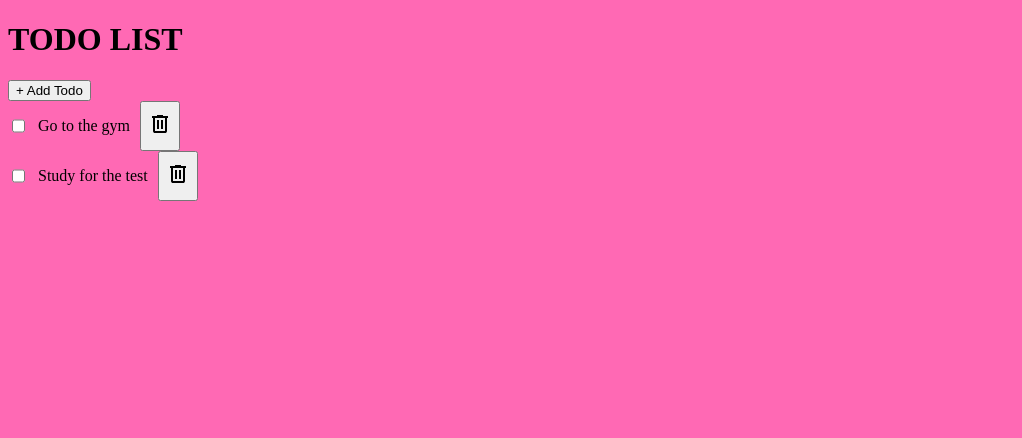
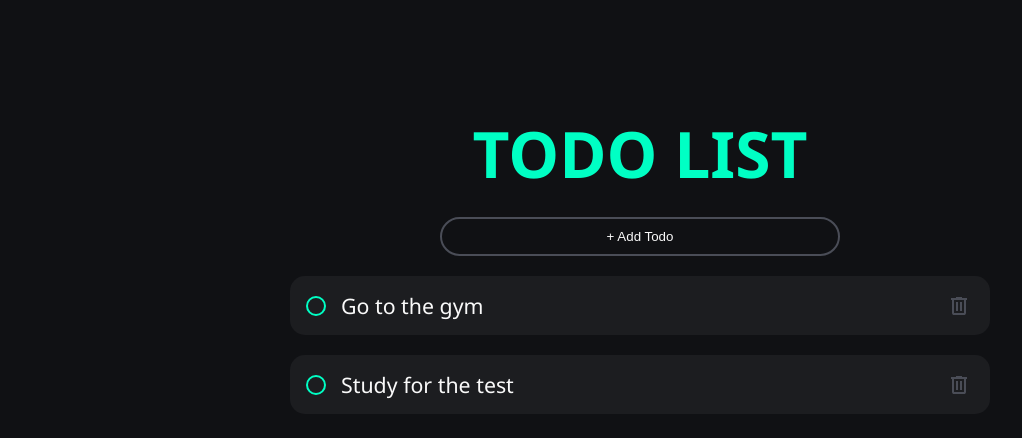
Before and after one commit to lucasbpaiva/todo-list, a website built with webpack: page src/main.html in a window 1280 px wide. Shown: the whole page, without its empty margins (0-1022 px from the left). Built offline with nearby package versions, Linux system fonts and the light colour scheme.

Commit message:
add main styles

```diff
--- a/src/style.css
+++ b/src/style.css
@@ -1,16 +1,132 @@
+:root {
+    --background: #101114;
+    --primary-color: #1C1D20;
+    --secondary-color: #4A4D57;
+    --accent-color: #00FFC4;
+    --text-color: #F9F9F9;
+    --red: #FF0033;
+}
+
+* {
+    margin: 0;
+    padding: 0;
+    box-sizing: border-box;
+}
+
+html {
+    font-family: 'Segoe UI', Tahoma, Geneva, Verdana, sans-serif;
+    font-size: 16pt;
+    color: var(--text-color);
+}
+
 body {
-    background-color: hotpink;
+    min-height: 100vh;
+    padding: 10px;
+    background-color: var(--background);
+    display: flex;
+    flex-direction: column;
+    align-items: center;
+}
+
+h1 {
+    margin-top: 100px;
+    margin-bottom: 20px;
+    font-size: 3rem;
+    text-align: center;
+    color: var(--accent-color);
+}
+
+.container {
+    width: min(700px, 100%);
+    display: flex;
+    flex-direction: column;
+    gap: 10px;
+}
+
+.addTodoBtn {
+    padding: 10px 20px;
+    width: min(400px, 100%);
+    margin-bottom: 20px;
+    background-color: var(--background);
+    border: 2px solid var(--secondary-color);
+    border-radius: 50px;
+    color: var(--text-color);
+    cursor: pointer;
 }
 
 .item {
+    margin-bottom: 10px;
+    padding: 0 16px;
+    background-color: var(--primary-color);
+    border-radius: 15px;
     display: flex;
-    gap: 10px;
+    align-items: center;
+}
+
+.todo-text {
+    padding: 15px;
+    padding-right: 0;
+    flex-grow: 1;
+    transition: 200ms ease;
+}
+
+.delete-btn {
+    padding: 3px;
+    background: none;
+    border: none;
+    display: flex;
+    justify-content: center;
+    align-items: center;
+    cursor: pointer;
+}
+
+.delete-btn svg {
+    transition: 200ms ease-in-out;
+}
+
+.delete-btn:hover svg{
+    fill: var(--red);
+}
+
+.custom-checkbox {
+    appearance: none;
+    width: 20px;
+    height: 20px;
+    border-radius: 50%;
+    border: 2px solid var(--accent-color);
+    vertical-align: bottom;
+    cursor: pointer;
+}
+
+.custom-checkbox::before {
+    display: block;
+    content: " ";
+    width: 10px;
+    height: 10px;
+    border-radius: 50%;
+    background-color: var(--accent-color);
+    font-size: 1.2em;
+    transform: translate(3px, 3px) scale(0);
+    transform-origin: center;
+    transition: all 200ms ease-in;
+}
+
+.custom-checkbox:checked::before {
+    transform: translate(3px, 3px) scale(1);
+    transition: all 200ms cubic-bezier(0.25, 0.25, 0.56, 2);
 }
 
 input[type="checkbox"]:checked ~ p {
     text-decoration: line-through;
+    color: var(--secondary-color);
 }
 
-.delete-btn {
-    cursor: pointer;
+@media(max-width: 500px) {
+    html {
+        font-size: 12pt;
+    }
+    h1 {
+        margin-top: 50px;
+        font-size: 15vw;
+    }
 }
```
